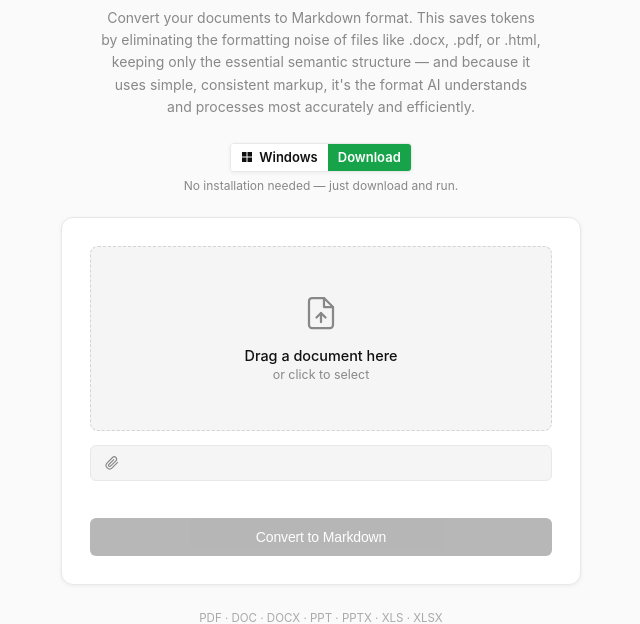
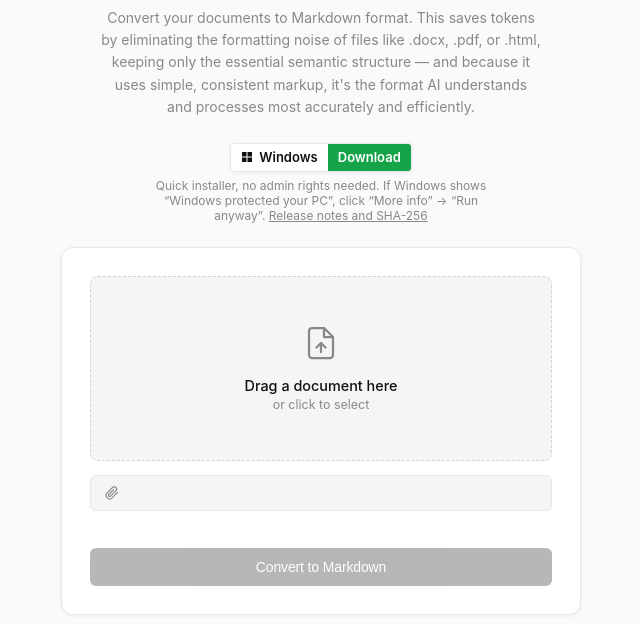
Before and after one commit to claulis/doc4ai, a Django app: template converter/templates/converter/index.html in a window 1280 px wide. Shown: the part 213-837 px from the top of the page, without its empty margins (319-959 px from the left). Run offline with Django 5.2, Linux system fonts and the light colour scheme; the template is opened without the code that fills it, so the values that code supplies are empty; some libraries are stand-ins or nearby versions.

Commit message:
build desktop como instalador (onedir + Inno Setup) para reduzir alertas de antivírus
- troca o exe onefile (autoextração no %TEMP%) por build onedir + instalador por usuário, sem admin
- metadados de versão no exe; versão única em desktop/VERSION
- workflow de release no GitHub Actions: bootloader do PyInstaller compilado do fonte, SHA-256 e atestado de origem
- uploads temporários do desktop em %LOCALAPPDATA%\doc4ai\media
- link de download aponta para doc4ai-setup.exe, com dica do SmartScreen traduzida

Co-Authored-By: Claude Opus 5.5 <noreply@anthropic.com>

```diff
--- a/converter/static/converter/css/style.css
+++ b/converter/static/converter/css/style.css
@@ -136,6 +136,12 @@ header {
   color: var(--text-secondary);
   text-align: center;
   max-width: 360px;
+}
+
+.desktop-shield-hint a {
+  color: inherit;
+  text-decoration: underline;
+  white-space: nowrap;
 }
 
 .icon-btn {
--- a/converter/templates/converter/index.html
+++ b/converter/templates/converter/index.html
@@ -78,7 +78,10 @@
         </span>
         <span class="shield-value">{% trans "Download" %}</span>
       </a>
-      <p class="desktop-shield-hint">{% trans "No installation needed — just download and run." %}</p>
+      <p class="desktop-shield-hint">
+        {% trans "Quick installer, no admin rights needed. If Windows shows “Windows protected your PC”, click “More info” → “Run anyway”." %}
+        <a href="{{ desktop_release_url }}" rel="noopener noreferrer">{% trans "Release notes and SHA-256" %}</a>
+      </p>
     </div>
     {% endif %}
 
--- a/converter/views.py
+++ b/converter/views.py
@@ -40,7 +40,8 @@ LANGUAGE_SWITCHER_OPTIONS = [
 # GitHub's /releases/latest/download/<name> URL always redirects to that
 # asset on whichever release is currently marked "latest" — so this link
 # never needs updating when a new desktop build is published.
-DESKTOP_DOWNLOAD_URL = 'https://github.com/claulis/doc4ai/releases/latest/download/doc4ai.exe'
+DESKTOP_DOWNLOAD_URL = 'https://github.com/claulis/doc4ai/releases/latest/download/doc4ai-setup.exe'
+DESKTOP_RELEASE_URL = 'https://github.com/claulis/doc4ai/releases/latest'
 
 ALLOWED_EXTENSIONS = {
     '.pdf', '.docx', '.doc', '.pptx', '.ppt', '.xlsx', '.xls',
@@ -292,6 +293,7 @@ def index(request):
         'language_options': LANGUAGE_SWITCHER_OPTIONS,
         'js_strings': js_strings,
         'desktop_download_url': DESKTOP_DOWNLOAD_URL,
+        'desktop_release_url': DESKTOP_RELEASE_URL,
         'is_desktop_app': settings.DESKTOP_MODE,
     })
 
--- a/doc4ai/settings.py
+++ b/doc4ai/settings.py
@@ -95,6 +95,11 @@ STATICFILES_STORAGE = 'whitenoise.storage.CompressedManifestStaticFilesStorage'
 
 MEDIA_URL = 'media/'
 MEDIA_ROOT = BASE_DIR / 'media'
+if DESKTOP_MODE:
+    # The desktop build is installed per-user under Programs\doc4ai, which
+    # is the app's code folder — temp uploads belong in the user's data
+    # folder instead, the conventional (and always writable) place for them.
+    MEDIA_ROOT = Path(os.environ.get('LOCALAPPDATA') or Path.home()) / 'doc4ai' / 'media'
 
 DEFAULT_AUTO_FIELD = 'django.db.models.BigAutoField'
 
```
Also changed, not shown: desktop/launcher.py (+6 -10 lines), .github/workflows/desktop-release.yml (added), README.md, desktop/README.md, locale/de/LC_MESSAGES/django.po, locale/es/LC_MESSAGES/django.po, locale/fr/LC_MESSAGES/django.po, locale/hi/LC_MESSAGES/django.po, locale/it/LC_MESSAGES/django.po, locale/pt_BR/LC_MESSAGES/django.po, locale/zh_Hans/LC_MESSAGES/django.po, 3 other files.
